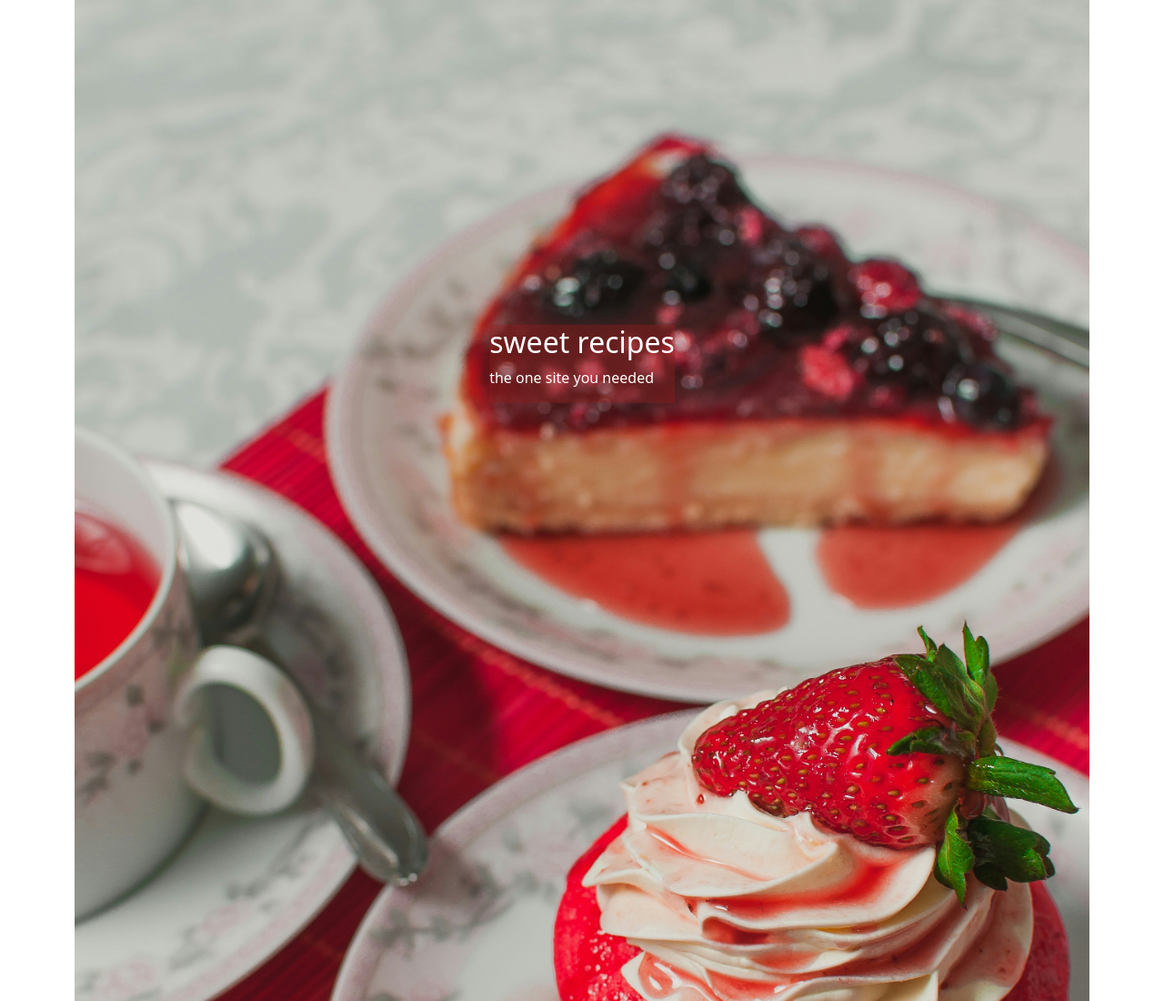
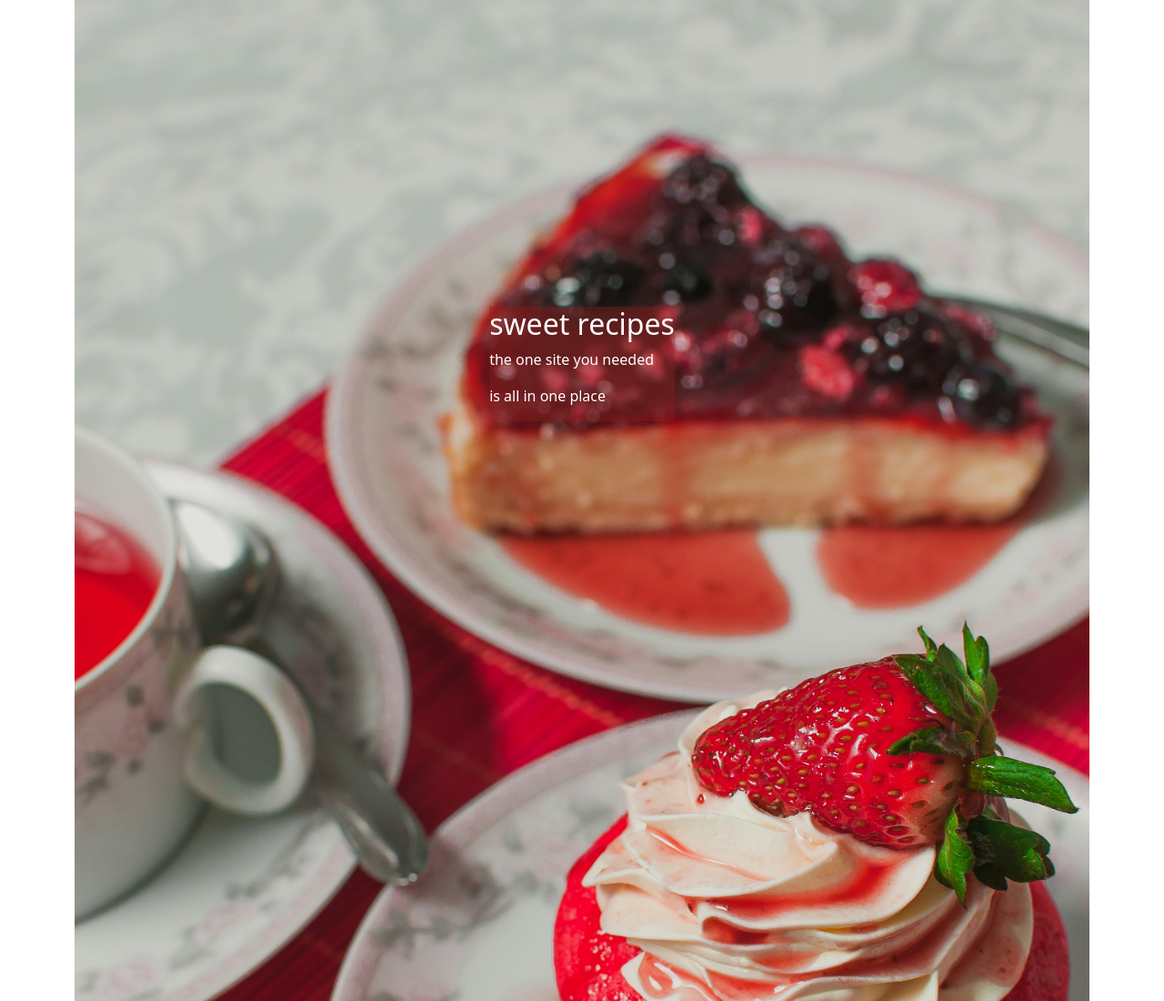
Before and after one commit to Bha-vana2003/login-page, a plain HTML site: page index2.html in a window 1280 px wide. Shown: the top 1100 px of the page at 91% size. Drawn offline with nearby package versions, Linux system fonts and the light colour scheme.

Commit message:
added a line in the index2.html

```diff
--- a/index2.html
+++ b/index2.html
@@ -22,6 +22,7 @@
                 <div class="position-absolute top-50 start-50 translate-middle text-white" style="background-color: rgba(151, 27, 27, 0.367);">
                 <h2>sweet recipes</h2>
                 <p>the one site you needed</p>
+                <p>is all in one place</p>
                 </div>
             </div>
         </div>
@@ -174,12 +175,6 @@
 
 
 
-
-
-
-
-
-
     <script src="https://cdn.jsdelivr.net/npm/bootstrap@5.3.3/dist/js/bootstrap.bundle.min.js" integrity="sha384-YvpcrYf0tY3lHB60NNkmXc5s9fDVZLESaAA55NDzOxhy9GkcIdslK1eN7N6jIeHz" crossorigin="anonymous"></script>
   </body>
 </html>
```
